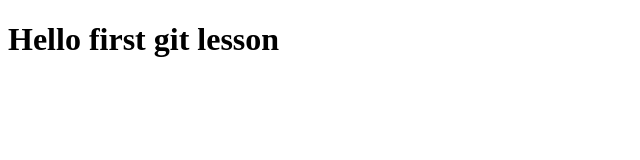
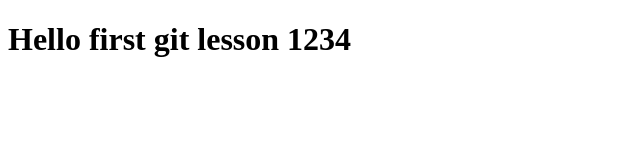
Before and after one commit to Yuepheng123/git, a plain HTML site: page index.html in a window 1280 px wide. Shown: the whole page, without its empty margins (0-640 px from the left). Drawn offline with Linux system fonts and the light colour scheme.

Commit message:
update index

```diff
--- a/index.html
+++ b/index.html
@@ -7,7 +7,7 @@
     <title>Document</title>
 </head>
 <body>
-    <h1>Hello first git lesson </h1>
+    <h1>Hello first git lesson 1234</h1>
 
 </body>
 </html>
```
